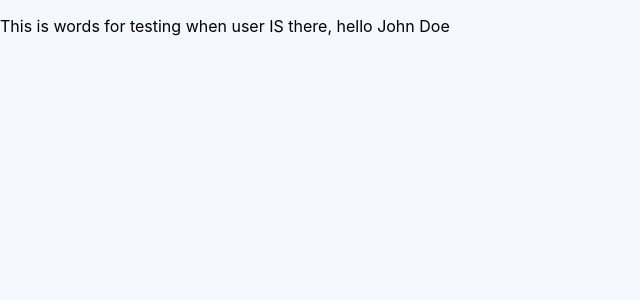
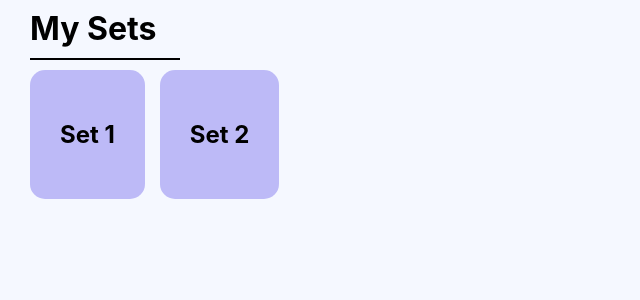
Before and after one commit to Revlisc/desktopStudy, a React (Create React App) app: page / in a window 1280 px wide. Shown: the top 300 px of the page, without its empty margins (0-640 px from the left). Built offline with nearby package versions, Linux system fonts and the light colour scheme.

Commit message:
routing to home screen

```diff
--- a/src/App.js
+++ b/src/App.js
@@ -4,7 +4,7 @@ import "./App.css";
 import { Route, Switch, Redirect } from "react-router-dom";
 
 import LoginConfirm from "./Screens/LoginConfirm.js";
-import HomeScreen from "./Screens/HomeScreen.js";
+import HomeScreen from "./Screens//HomeScreen/HomeScreen";
 import SignInPage from "./Screens/SignInPage";
 //made constructor for use of this.state
 class App extends Component {
@@ -37,8 +37,10 @@ class App extends Component {
           <Route
             exact
             path="/"
+            to="/home"
             render={() => (
-              <LoginConfirm currentUser={this.state.currentUser} userInfo={this.state.userInfo} />
+              // <LoginConfirm currentUser={this.state.currentUser} userInfo={this.state.userInfo} />
+              <HomeScreen />
             )}
           />
           <Route
```
